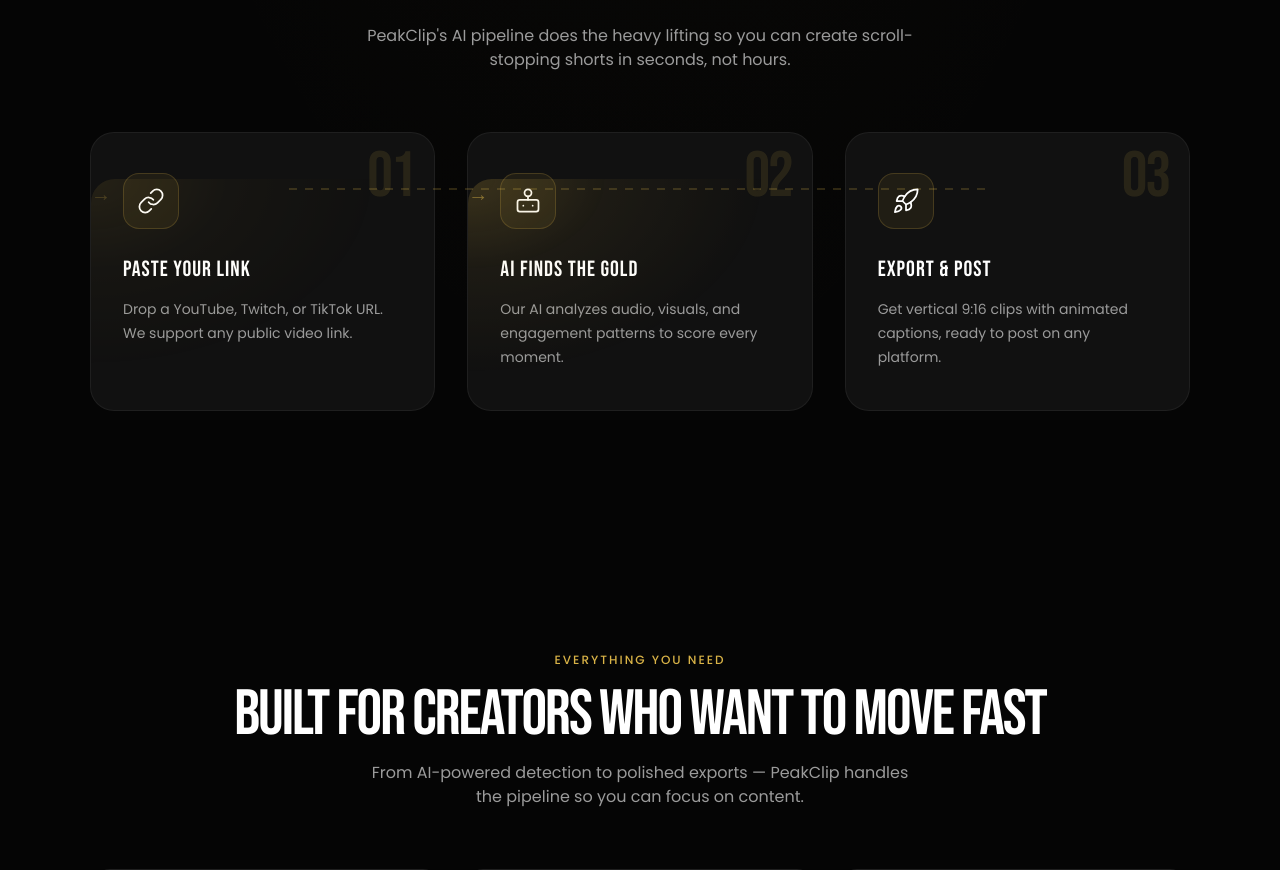
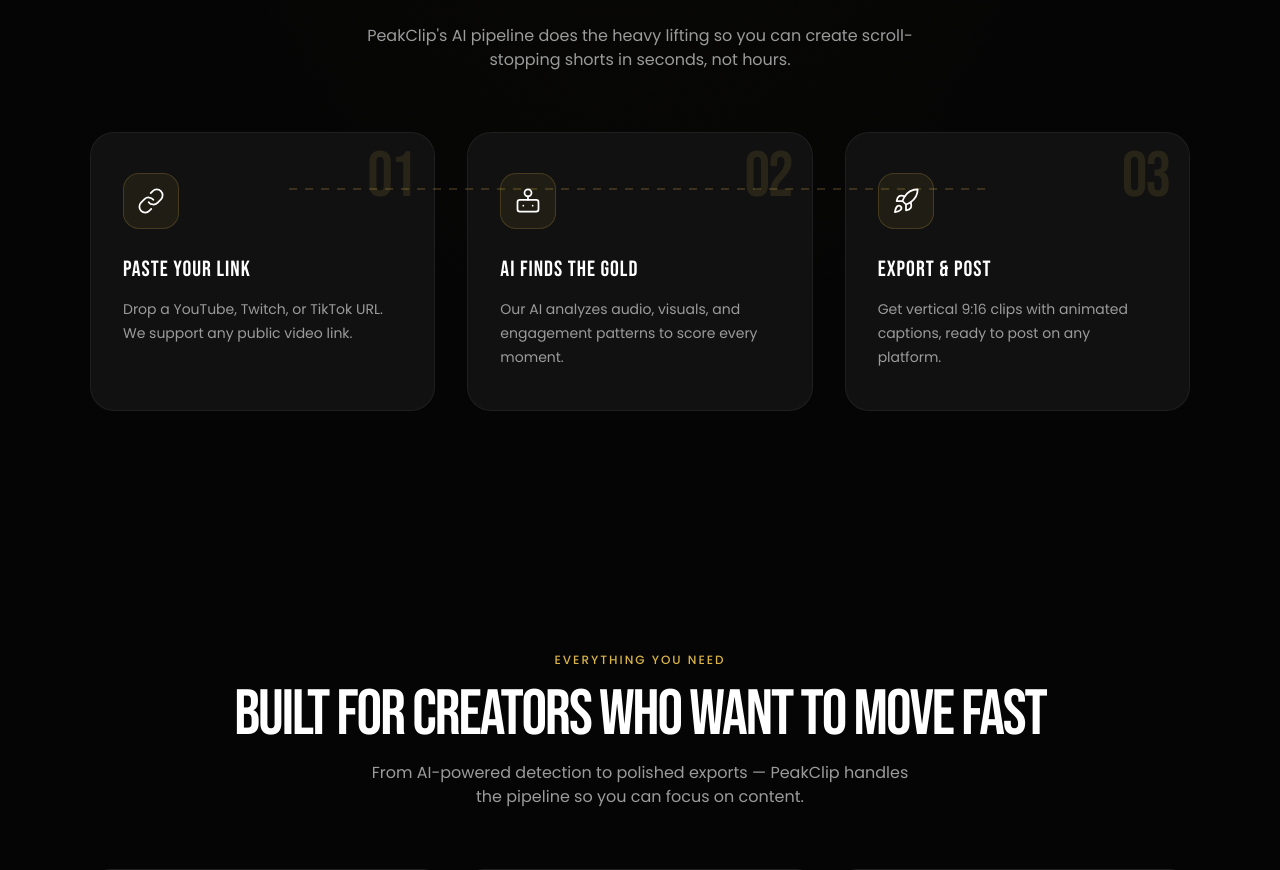
Before and after one commit to aitonzp01-png/peakclip-backend, a Next.js app in the folder peakclip-app/: page /landing in a window 1280 px wide. Shown: the part 1141-2011 px from the top of the page. Built offline with nearby package versions, Linux system fonts and the light colour scheme.

Commit message:
Remove ::after overlay from how-cards, restore simple ::before line

```diff
--- a/peakclip-app/app/peakclip.css
+++ b/peakclip-app/app/peakclip.css
@@ -33,23 +33,16 @@
   overflow: hidden;
 }
 
-.how-card::after {
+.how-card::before {
   content: '';
   position: absolute;
   top: 0;
   left: 0;
-  width: 100%;
-  height: 100%;
-  background: radial-gradient(
-    ellipse 160% 130% at 0% 0%,
-    rgba(217, 179, 71, 0.35) 0%,
-    rgba(217, 179, 71, 0.10) 25%,
-    transparent 55%
-  );
+  right: 0;
+  height: 1px;
+  background: var(--brand-grad);
   opacity: 0;
-  transition: opacity 400ms ease;
-  pointer-events: none;
-  border-radius: 24px;
+  transition: opacity 300ms ease;
 }
 
 .how-card:hover {
@@ -58,8 +51,8 @@
   box-shadow: 0 20px 60px rgba(0, 0, 0, 0.3), 0 0 40px rgba(217, 179, 71, 0.05);
 }
 
-.how-card:hover::after {
-  opacity: 1;
+.how-card:hover::before {
+  opacity: 0.6;
 }
 
 .how-number {
```
